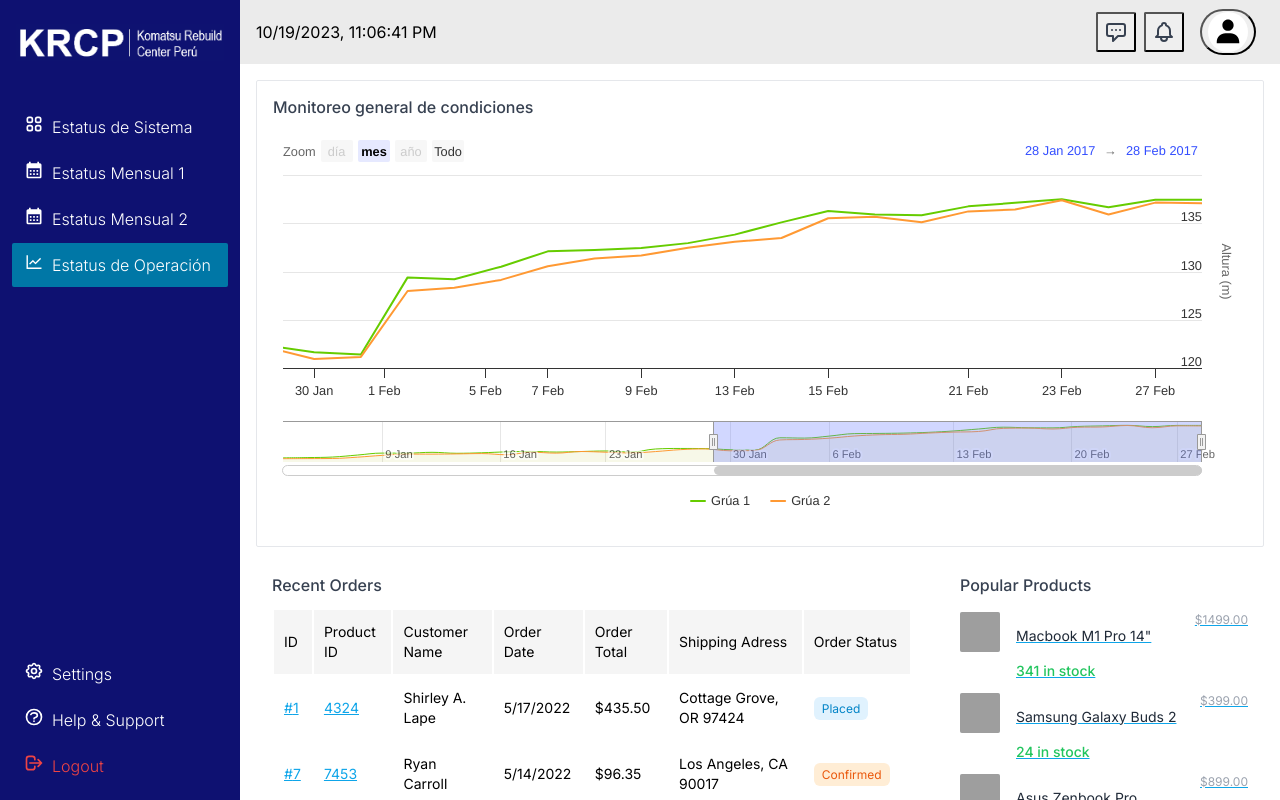
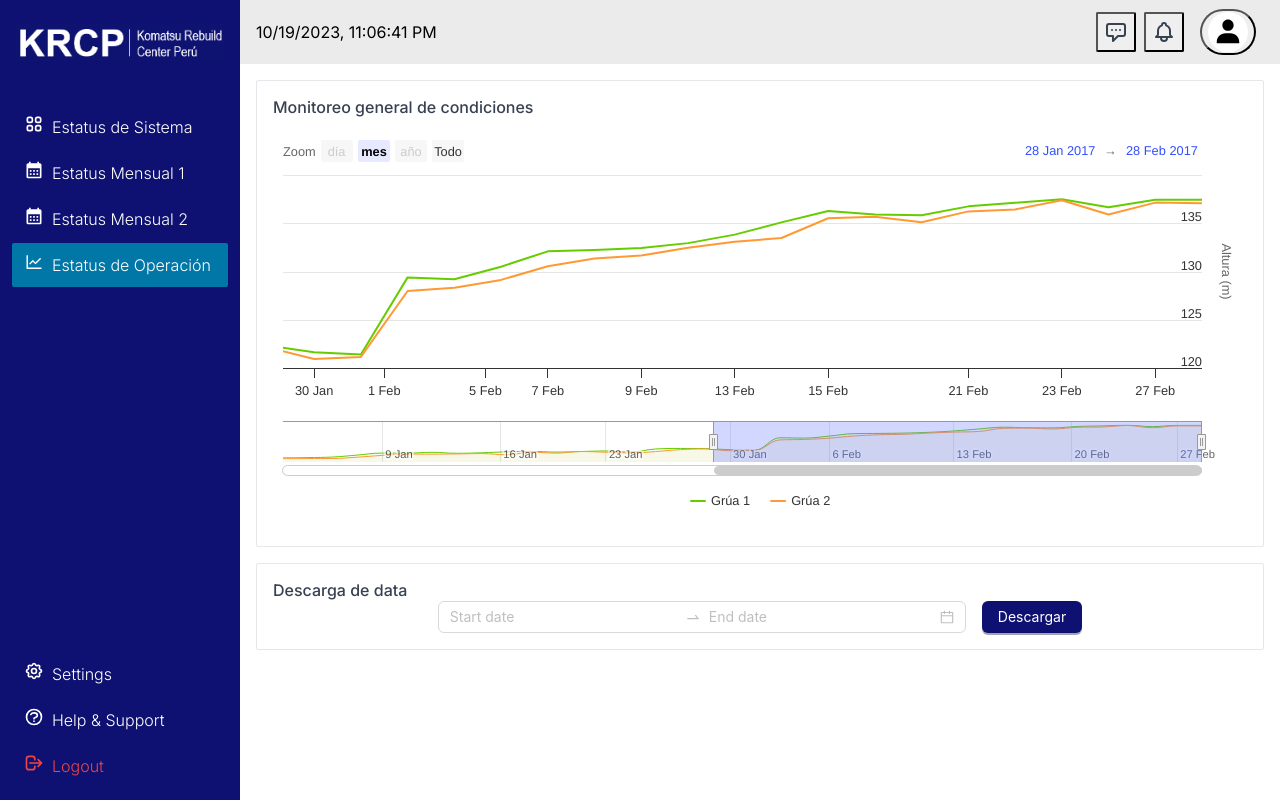
Before and after one commit to dpflores/puente-grua-dashboard, a React (Create React App) app: page /operation in a window 1280 px wide. Built offline with nearby package versions, Linux system fonts and the light colour scheme; grey boxes are pictures that could not be loaded.

Commit message:
visual almost done

```diff
--- a/src/components/EstatusOperacion.jsx
+++ b/src/components/EstatusOperacion.jsx
@@ -5,6 +5,7 @@ import BuyerProfileChart from "./BuyerProfileChart";
 import RecentOrders from "./RecentOrders";
 import PopularProducts from "./PopularProducts";
 import Box from "./shared/Box";
+import DownloadData from "./utils/DownloadData";
 
 export default function EstatusOperacion() {
   return (
@@ -20,8 +21,12 @@ export default function EstatusOperacion() {
       </div>
 
       <div className="flex flex-row gap-4 w-full">
-        <RecentOrders />
-        <PopularProducts />
+        <Box>
+          <DownloadData />
+        </Box>
+
+        {/* <RecentOrders />
+        <PopularProducts /> */}
       </div>
     </div>
   );
--- a/src/components/EstatusSistema.jsx
+++ b/src/components/EstatusSistema.jsx
@@ -6,15 +6,21 @@ import PopularProducts from "./PopularProducts";
 
 import DeviceDescription from "./utils/DeviceDescription";
 import DeviceDraw from "./utils/DeviceDraw";
-
+import Box from "./shared/Box";
 
 export default function EstatusSistema() {
     return (
         <div className="flex flex-col gap-4 px-4 py-4 ">
 
             <div className="flex flex-row gap-4 w-full">
+                <Box flex={2}>
                 <DeviceDescription />
+                </Box>
+
+                <Box>
                 <DeviceDraw />
+                </Box>
+
             </div>
 
         </div>
--- a/src/components/charts/BellChart.jsx
+++ b/src/components/charts/BellChart.jsx
@@ -2,9 +2,9 @@ import React, { Fragment } from "react";
 import Bell from "./highcharts/Bell";
 import Highcharts from "highcharts/highstock";
 import { ResponsiveContainer } from "recharts";
-import DatePickerComponent from "./highcharts/components/DatePicker";
+import DatePickerComponent from "./components/DatePicker";
 import { Button } from "antd";
-import RefreshButton from "./highcharts/components/RefreshButton";
+import RefreshButton from "./components/RefreshButton";
 
 require("highcharts/modules/histogram-bellcurve")(Highcharts);
 require("highcharts/indicators/indicators")(Highcharts);
--- a/src/components/charts/FrenquencyChart.jsx
+++ b/src/components/charts/FrenquencyChart.jsx
@@ -118,11 +118,11 @@ export default function FrenquencyChart() {
       <strong className="text-gray-700 font-medium">
         Frecuencia de uso mensual
       </strong>
-      <div className="mt-3 flex flex-1 text-xs ">
-        <ResponsiveContainer>
+      {/* <div className="mt-3 flex flex-1 text-xs "> */}
+        {/* <ResponsiveContainer> */}
           <PlotlyChart data={data_chart} />
-        </ResponsiveContainer>
-      </div>
+        {/* </ResponsiveContainer> */}
+      {/* </div> */}
 
       {/* // </div> */}
     </Fragment>
@@ -159,6 +159,7 @@ function PlotlyChart({ data }) {
         //hoverlabel: { bgcolor: "#FFF" }
       }}
       config={{ responsive: true }}
+      // config={{ responsive: true, displayModeBar: false }}
     />
   );
 }
--- a/src/components/charts/HeatMapAntChart.jsx
+++ b/src/components/charts/HeatMapAntChart.jsx
@@ -6,8 +6,8 @@ import { Heatmap } from "@ant-design/plots";
 
 import { useState } from "react";
 import { useEffect } from "react";
-import DatePickerComponent from "./highcharts/components/DatePicker";
-import RefreshButton from "./highcharts/components/RefreshButton";
+import DatePickerComponent from "./components/DatePicker";
+import RefreshButton from "./components/RefreshButton";
 const DemoHeatmap = () => {
   const [data, setData] = useState([]);
 
--- /dev/null
+++ b/src/components/charts/components/DownloadButton.jsx
@@ -0,0 +1,20 @@
+import { Button } from "antd";
+import React, { Fragment } from "react";
+import { ConfigProvider } from "antd";
+
+export default function DownloadButton() {
+  return (
+    <Fragment>
+      <ConfigProvider
+        theme={{
+          token: {
+            // Seed Token
+            colorPrimary: "#0e1171",
+          },
+        }}
+      >
+        <Button type="primary">Descargar</Button>
+      </ConfigProvider>
+    </Fragment>
+  );
+}
--- a/src/components/shared/Box.jsx
+++ b/src/components/shared/Box.jsx
@@ -1,8 +1,8 @@
 import React from "react";
 
-export default function Box({ children }) {
+export default function Box({ children, flex=1 }) {
   return (
-    <div className="bg-white p-4 rounded-sm border border-solid border-gray-200 flex flex-col flex-1">
+    <div className={`bg-white p-4 rounded-sm border border-solid border-gray-200 flex flex-col flex-${flex}`}>
       {children}
     </div>
   );
--- /dev/null
+++ b/src/components/utils/DownloadData.jsx
@@ -0,0 +1,27 @@
+import React, { Fragment } from "react";
+import DatePickerComponent from "../charts/components/DatePicker";
+import { Button } from "antd";
+import DownloadButton from "../charts/components/DownloadButton";
+
+
+export default function DownloadData() {
+    return (
+        <Fragment>
+          <div className="flex flex-row justify-between">
+            <strong className="text-gray-700 font-medium">Descarga de data</strong>
+          </div>
+
+
+          <div className="flex flex-row justify-center gap-4">
+            <div>
+              <DatePickerComponent />
+            </div>
+
+            <DownloadButton />
+
+
+            {/* <RefreshButton /> */}
+          </div>
+        </Fragment>
+      );
+}
```
Also changed, not shown: src/components/charts/components/DatePicker.jsx (renamed from src/components/charts/highcharts/components/DatePicker.jsx), src/components/charts/components/RefreshButton.jsx (renamed from src/components/charts/highcharts/components/RefreshButton.jsx).
